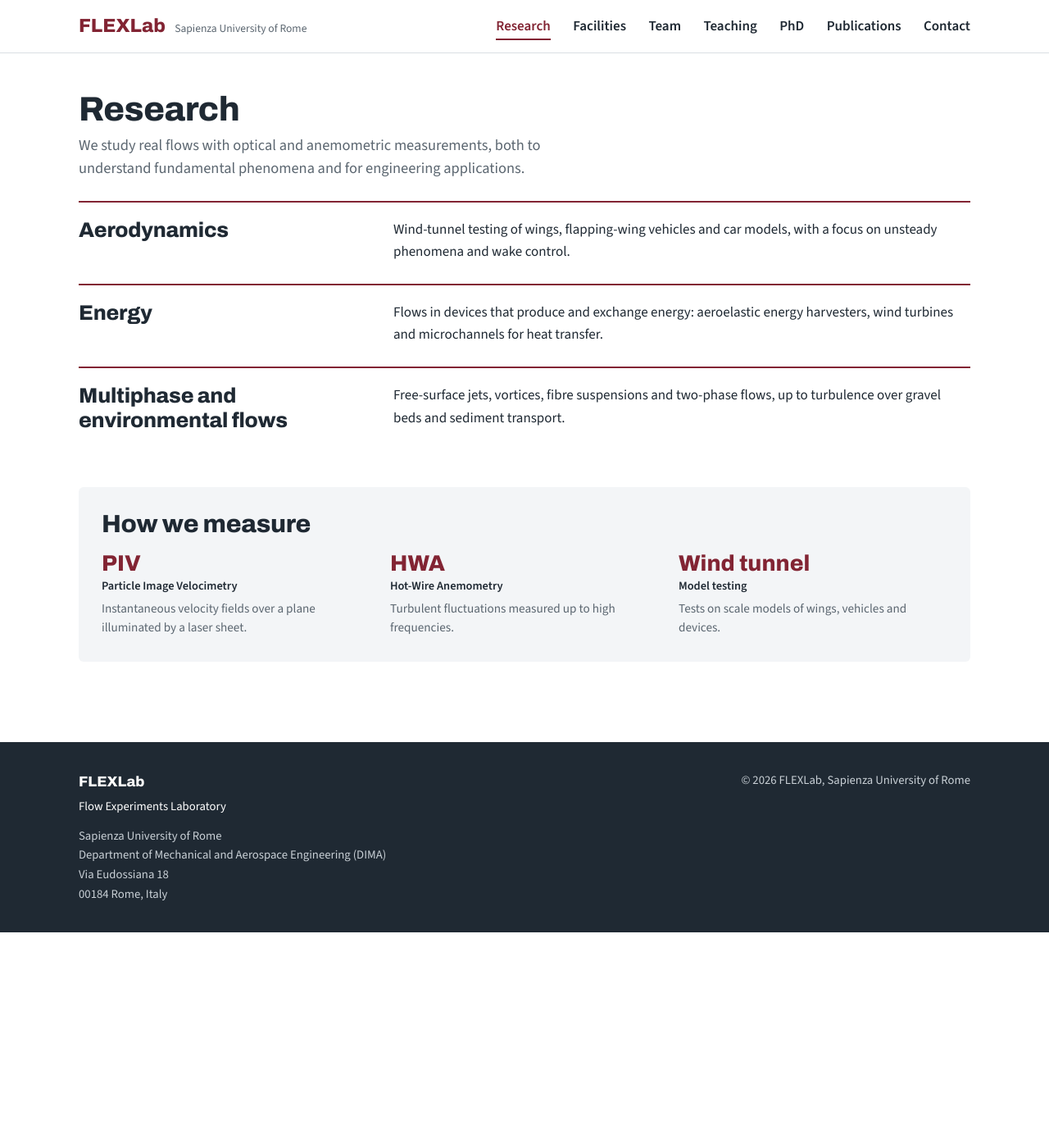
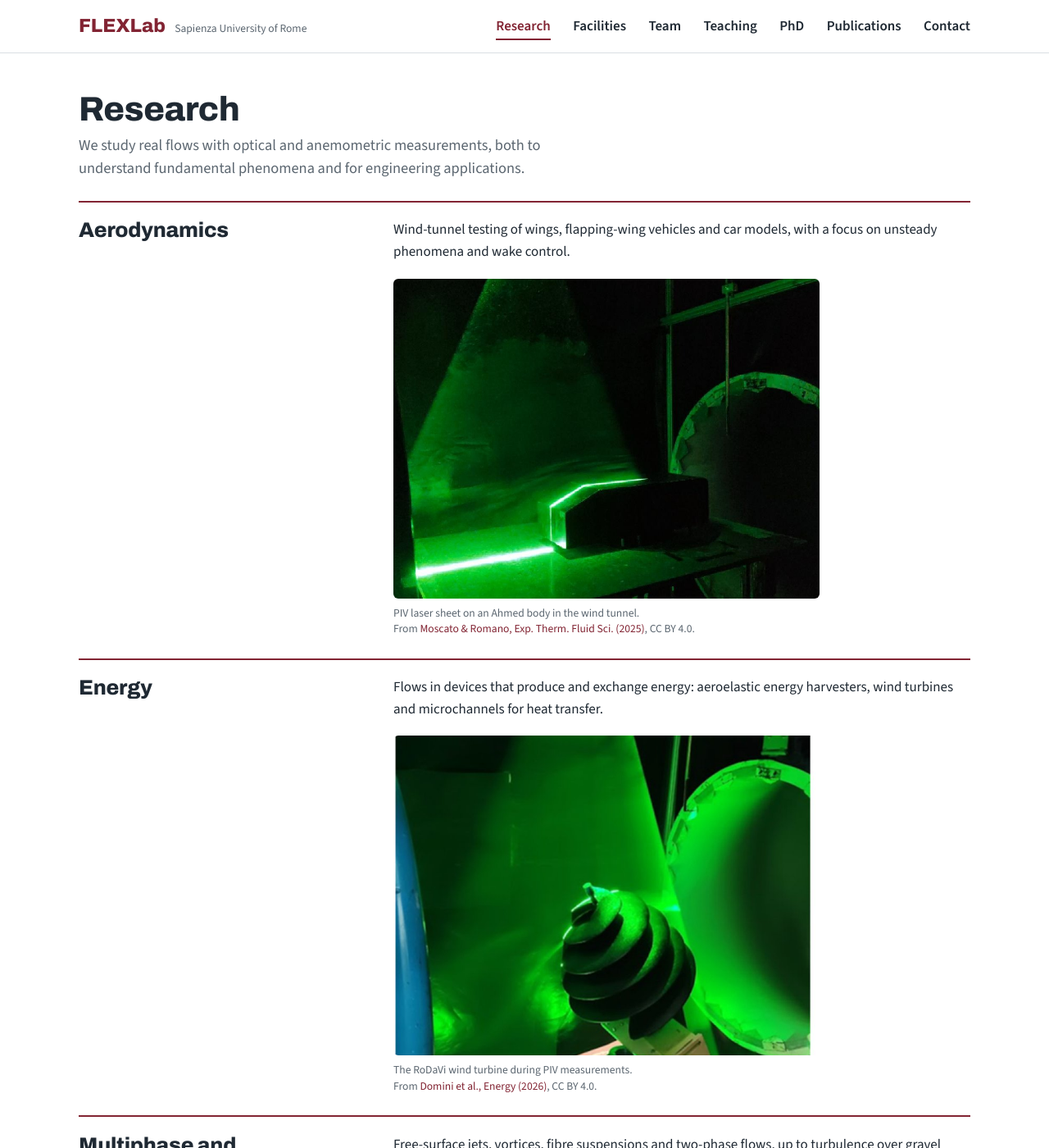
Before and after one commit to FLEXLab-Sapienza/FLEXLab-Sapienza.github.io, a Jekyll site: the page built from research.html, in a window 1280 px wide and 1400 px high. Shown: the whole window at 82% size. Built offline with Jekyll 4.4.1, drawn with Linux system fonts in a browser that asks for light colours; some of the changed text lies outside the part shown.

Commit message:
Research and Facilities: photos from open-access CC BY papers, with credit and DOI
Co-Authored-By: Claude Opus 5.5 <noreply@anthropic.com>

```diff
--- a/_data/facilities.yml
+++ b/_data/facilities.yml
@@ -20,6 +20,11 @@
     - Soap-bubble generator and continuous diode laser for flow visualization and PIV
     - Oscillating vane system to generate unsteady (gusty) inflow
     - Ground board for car and motorbike models
+  photos:
+    - file: tunnel-flags.jpg
+      caption: Test section with a flag-flutter energy harvester.
+      credit: Elahi et al., Micromachines (2020)
+      doi: 10.3390/mi11100933
 
 - name: Experimental Fluid Dynamics Laboratory
   location: Building RM035
--- a/_data/research.yml
+++ b/_data/research.yml
@@ -4,13 +4,28 @@
   summary: >-
     Wind-tunnel testing of wings, flapping-wing vehicles and car models, with a focus on
     unsteady phenomena and wake control.
+  photo:
+    file: aero-ahmed-piv.jpg
+    caption: PIV laser sheet on an Ahmed body in the wind tunnel.
+    credit: Moscato & Romano, Exp. Therm. Fluid Sci. (2025)
+    doi: 10.1016/j.expthermflusci.2024.111285
 
 - title: Energy
   summary: >-
     Flows in devices that produce and exchange energy: aeroelastic energy harvesters,
     wind turbines and microchannels for heat transfer.
+  photo:
+    file: energy-rodavi.jpg
+    caption: The RoDaVi wind turbine during PIV measurements.
+    credit: Domini et al., Energy (2026)
+    doi: 10.1016/j.energy.2025.139729
 
 - title: Multiphase and environmental flows
   summary: >-
     Free-surface jets, vortices, fibre suspensions and two-phase flows, up to turbulence over
     gravel beds and sediment transport.
+  photo:
+    file: jets-plunging-piv.jpg
+    caption: A rectangular plunging jet, with and without laser illumination.
+    credit: Moscato & Romano, Exp. Therm. Fluid Sci. (2023)
+    doi: 10.1016/j.expthermflusci.2023.110888
--- /dev/null
+++ b/_includes/photo.html
@@ -0,0 +1,4 @@
+<figure class="photo">
+  <img src="{{ '/assets/img/photos/' | append: include.photo.file | relative_url }}" alt="{{ include.photo.caption }}" loading="lazy">
+  <figcaption>{{ include.photo.caption }} <span class="credit">From <a href="https://doi.org/{{ include.photo.doi }}">{{ include.photo.credit }}</a>, CC BY 4.0.</span></figcaption>
+</figure>
--- a/assets/css/style.css
+++ b/assets/css/style.css
@@ -177,6 +177,15 @@ h3 { font-weight: 600; font-size: 1.3rem; margin: 0 0 .4rem; }
 .equipment { margin: 0; padding-left: 1.1rem; }
 .equipment li { margin: .35rem 0; }
 .page > .callout { margin-top: 1rem; max-width: 640px; }
+/* Photos from our papers, with credit */
+.photo { margin: 1.2rem 0 0; }
+.photo img { display: block; width: 100%; aspect-ratio: 4 / 3; object-fit: cover; border-radius: 6px; background: var(--panel); }
+.photo figcaption { margin-top: .5rem; font-size: .85rem; color: var(--muted); line-height: 1.45; }
+.photo .credit { display: block; }
+.research-area .photo { max-width: 520px; }
+.facility .photos { grid-column: 1 / -1; display: grid; grid-template-columns: repeat(auto-fill, minmax(260px, 1fr)); gap: 24px; }
+.facility .photos .photo { margin: 0; }
+
 @media (max-width: 860px) { .facility { grid-template-columns: 1fr; gap: 1rem; } }
 @media (max-width: 440px) { .specs { grid-template-columns: 1fr; } }
 
--- a/facilities.html
+++ b/facilities.html
@@ -24,6 +24,11 @@ permalink: /facilities/
       {% for e in f.equipment %}<li>{{ e }}</li>{% endfor %}
     </ul>
   </div>
+  {% if f.photos %}
+  <div class="photos">
+    {% for ph in f.photos %}{% include photo.html photo=ph %}{% endfor %}
+  </div>
+  {% endif %}
 </section>
 {% endfor %}
 
--- a/research.html
+++ b/research.html
@@ -11,6 +11,7 @@ permalink: /research/
   <h2>{{ r.title }}</h2>
   <div>
     <p>{{ r.summary }}</p>
+    {% if r.photo %}{% include photo.html photo=r.photo %}{% endif %}
   </div>
 </section>
 {% endfor %}
```
Also changed, not shown: CLAUDE.md (+2 -0 lines), assets/img/photos/aero-ahmed-piv.jpg (added), assets/img/photos/energy-rodavi.jpg (added), assets/img/photos/jets-plunging-piv.jpg (added), assets/img/photos/tunnel-flags.jpg (added).
